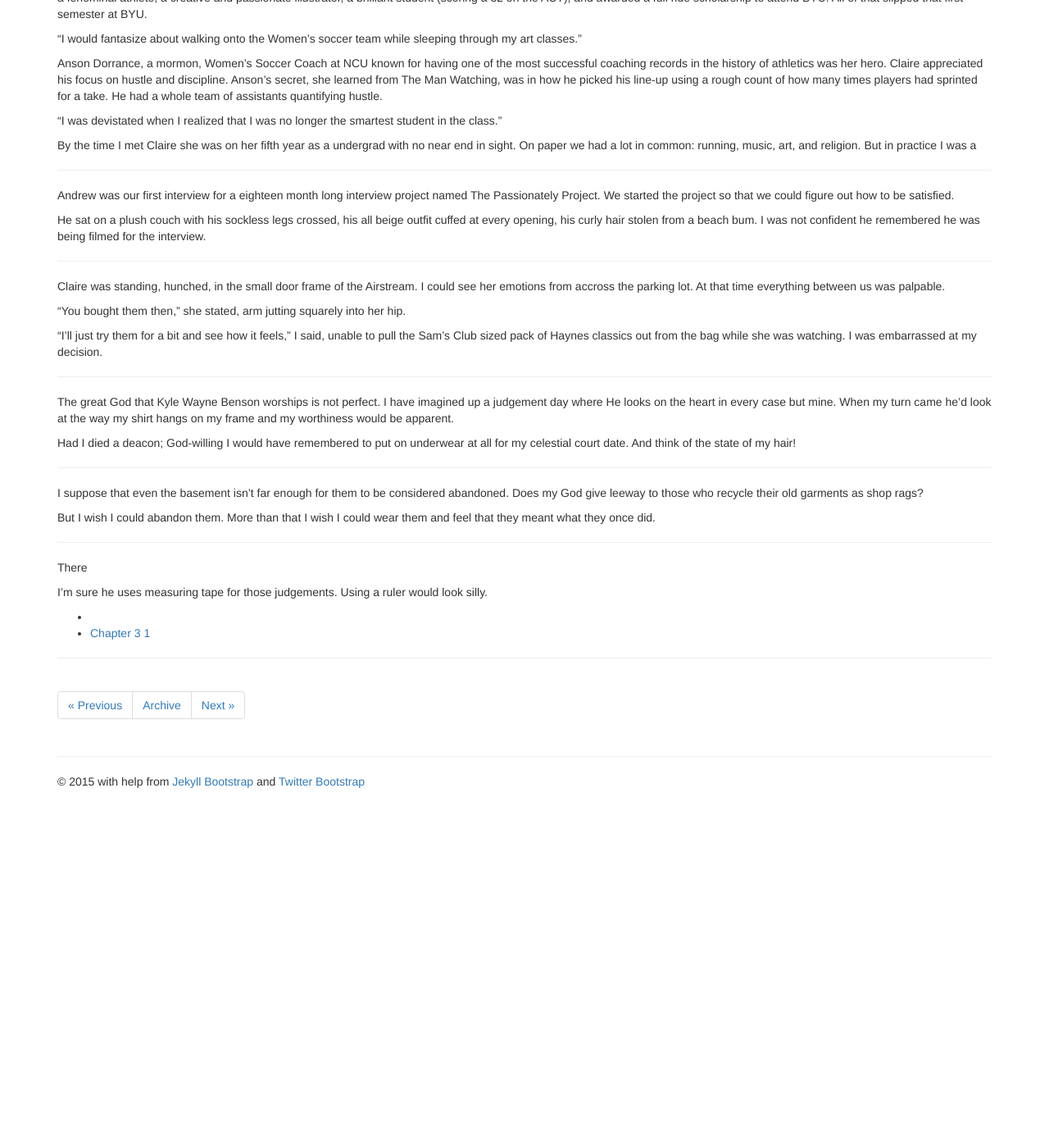
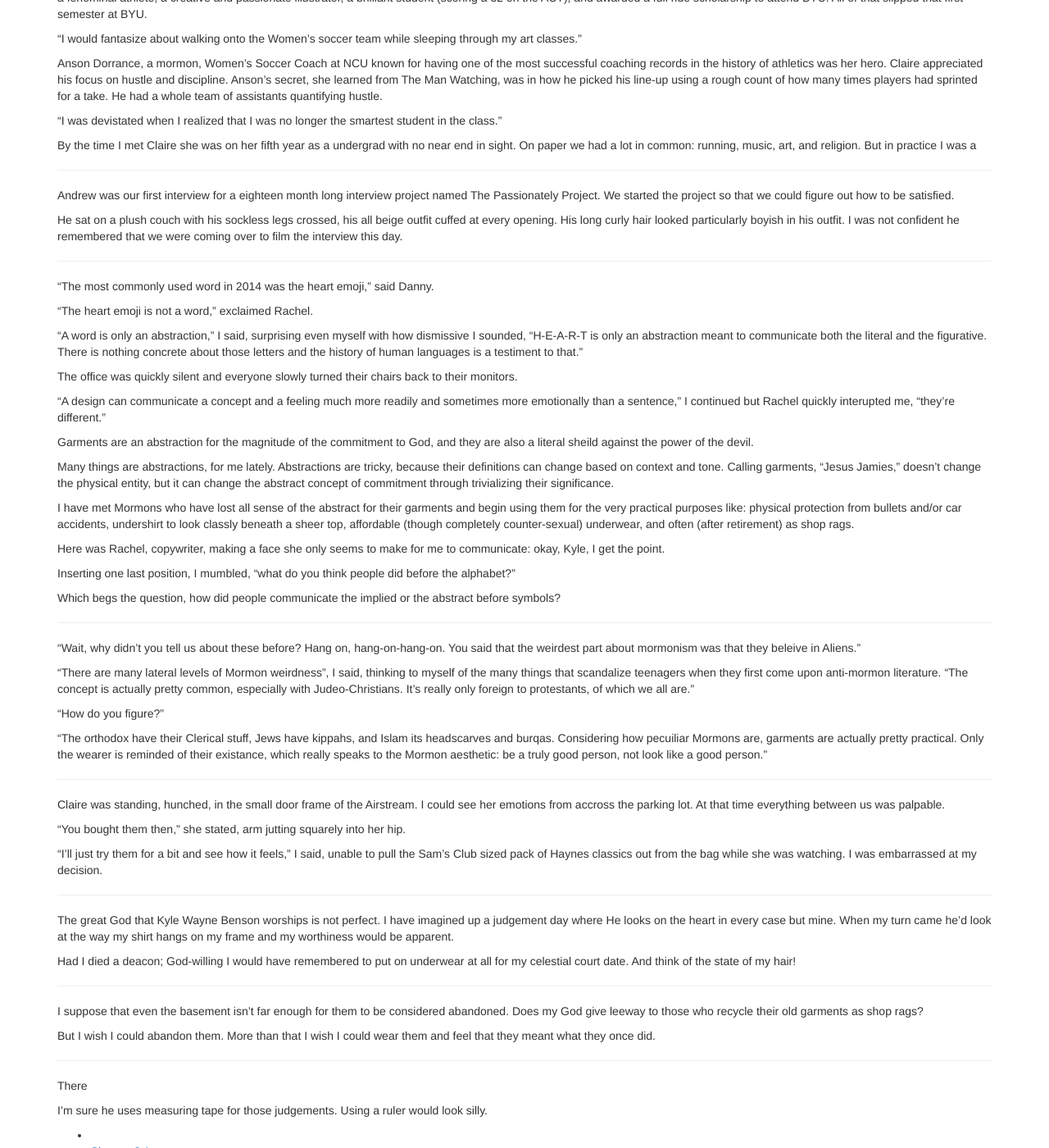
Before and after one commit to rabid-unicorn/reverse-pioneer, a Jekyll site: the page built from _posts/2014-10-24-missing-heaven-by-an-underwear-drawer.md, in a window 1280 px wide and 1400 px high, scrolled down 838 px. Shown: the whole window at 82% size. Built offline with Jekyll 4.4.1, drawn with Linux system fonts in a browser that asks for light colours; nearby versions of some CDN libraries; library files that are not in the unit come from our copies; before the commit the page ends 1811 px from its top, so only the background shows below that.

Commit message:
dad — adding initial outline

```diff
--- a/_posts/2014-10-24-missing-heaven-by-an-underwear-drawer.md
+++ b/_posts/2014-10-24-missing-heaven-by-an-underwear-drawer.md
@@ -47,7 +47,41 @@ By the time I met Claire she was on her fifth year as a undergrad with no near e
 
 Andrew was our first interview for a eighteen month long interview project named The Passionately Project. We started the project so that we could figure out how to be satisfied.
 
-He sat on a plush couch with his sockless legs crossed, his all beige outfit cuffed at every opening, his curly hair stolen from a beach bum. I was not confident he remembered he was being filmed for the interview.
+He sat on a plush couch with his sockless legs crossed, his all beige outfit cuffed at every opening. His long curly hair looked particularly boyish in his outfit. I was not confident he remembered that we were coming over to film the interview this day.
+
+------
+
+"The most commonly used word in 2014 was the heart emoji," said Danny.
+
+"The heart emoji is not a word," exclaimed Rachel.
+
+"A word is only an abstraction," I said, surprising even myself with how dismissive I sounded, "H-E-A-R-T is only an abstraction meant to communicate both the literal and the figurative. There is nothing concrete about those letters and the history of human languages is a testiment to that."
+
+The office was quickly silent and everyone slowly turned their chairs back to their monitors.
+
+"A design can communicate a concept and a feeling much more readily and sometimes more emotionally than a sentence," I continued but Rachel quickly interupted me, "they're different."
+
+Garments are an abstraction for the magnitude of the commitment to God, and they are also a literal sheild against the power of the devil.
+
+Many things are abstractions, for me lately. Abstractions are tricky, because their definitions can change based on context and tone. Calling garments, "Jesus Jamies," doesn't change the physical entity, but it can change the abstract concept of commitment through trivializing their significance.
+
+I have met Mormons who have lost all sense of the abstract for their garments and begin using them for the very practical purposes like: physical protection from bullets and/or car accidents, undershirt to look classly beneath a sheer top, affordable (though completely counter-sexual) underwear, and often (after retirement) as shop rags.
+
+Here was Rachel, copywriter, making a face she only seems to make for me to communicate: okay, Kyle, I get the point.
+
+Inserting one last position, I mumbled, "what do you think people did before the alphabet?"
+
+Which begs the question, how did people communicate the implied or the abstract before symbols?
+
+------
+
+"Wait, why didn't you tell us about these before? Hang on, hang-on-hang-on. You said that the weirdest part about mormonism was that they beleive in Aliens."
+
+"There are many lateral levels of Mormon weirdness", I said, thinking to myself of the many things that scandalize teenagers when they first come upon anti-mormon literature. "The concept is actually pretty common, especially with Judeo-Christians. It's really only foreign to protestants, of which we all are."
+
+"How do you figure?"
+
+"The orthodox have their Clerical stuff, Jews have kippahs, and Islam its headscarves and burqas. Considering how pecuiliar Mormons are, garments are actually pretty practical. Only the wearer is reminded of their existance, which really speaks to the Mormon aesthetic: be a truly good person, not look like a good person."
 
 ------
 
```
Also changed, not shown: _posts/2014-10-23-can-you-see-that.md (added, +34 -0 lines), _posts/2014-10-24-are-you-very-religious.md (+1 -1 lines), _posts/2015-08-23-dad.md (added, +52 -0 lines).
